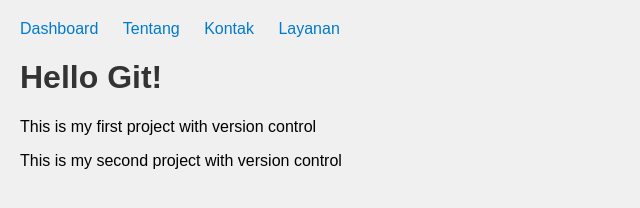
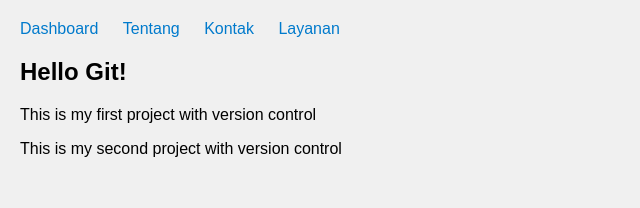
Before and after one commit to inthemiddleof/modul-2, a plain HTML site: page index.html in a window 1280 px wide. Shown: the whole page, without its empty margins (0-640 px from the left). Drawn offline with Linux system fonts and the light colour scheme.

Commit message:
mengubah header dari h1 menjadi h2

```diff
--- a/index.html
+++ b/index.html
@@ -11,7 +11,7 @@
             <li><a href="#layanan">Layanan</a></li>
         </ul>
     </nav>
-    <h1>Hello Git!</h1>
+    <h2>Hello Git!</h2>
     <p>This is my first project with version control</p>
     <p>This is my second project with version control</p>
 </html>
```
